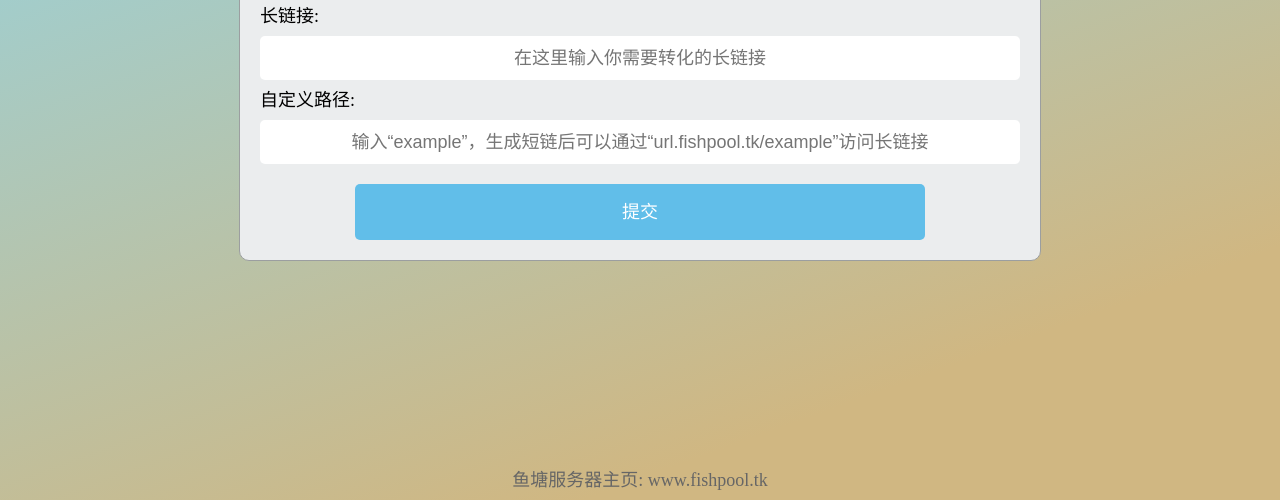
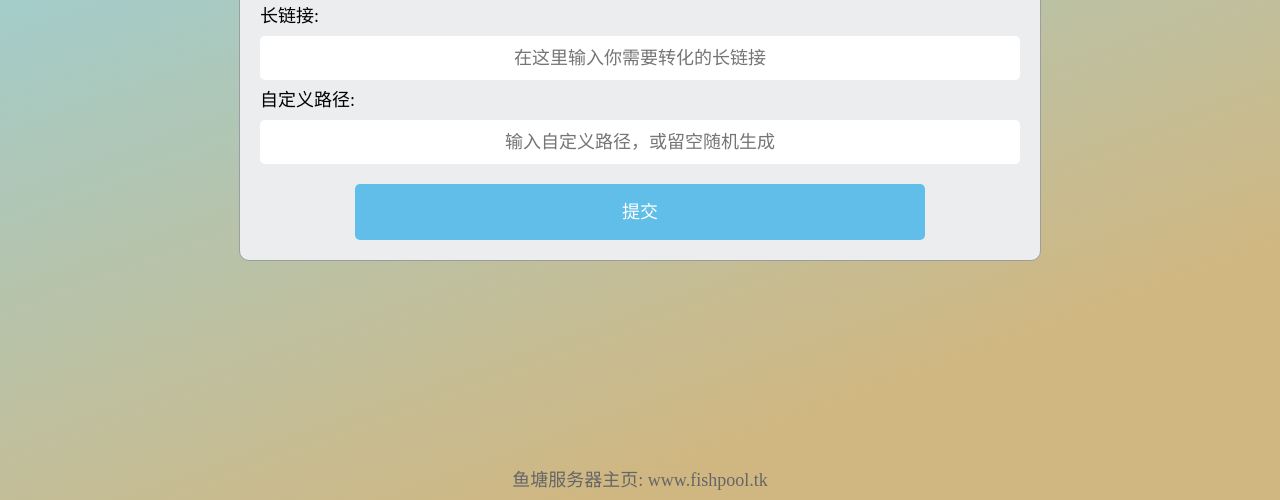
Before and after one commit to VanVodkaer/vanvodkaer.github.io, a plain HTML site: page url.html in a window 1280 px wide. Shown: the part 300-800 px from the top of the page. Drawn offline with Linux system fonts and the light colour scheme.

Commit message:
Update url.html

```diff
--- a/url.html
+++ b/url.html
@@ -212,7 +212,7 @@
             <label for="url">长链接:</label>
             <input type="text" id="url" name="url" placeholder="在这里输入你需要转化的长链接" value="">
             <label for="shortStr">自定义路径:</label>
-            <input type="text" id="shortStr" name="shortStr" placeholder="输入“example”，生成短链后可以通过“url.fishpool.tk/example”访问长链接" value="">
+            <input type="text" id="shortStr" name="shortStr" placeholder="输入自定义路径，或留空随机生成" value="">
             <input type="button" id="submit" value="提交">
         </div>
     </div>
```
